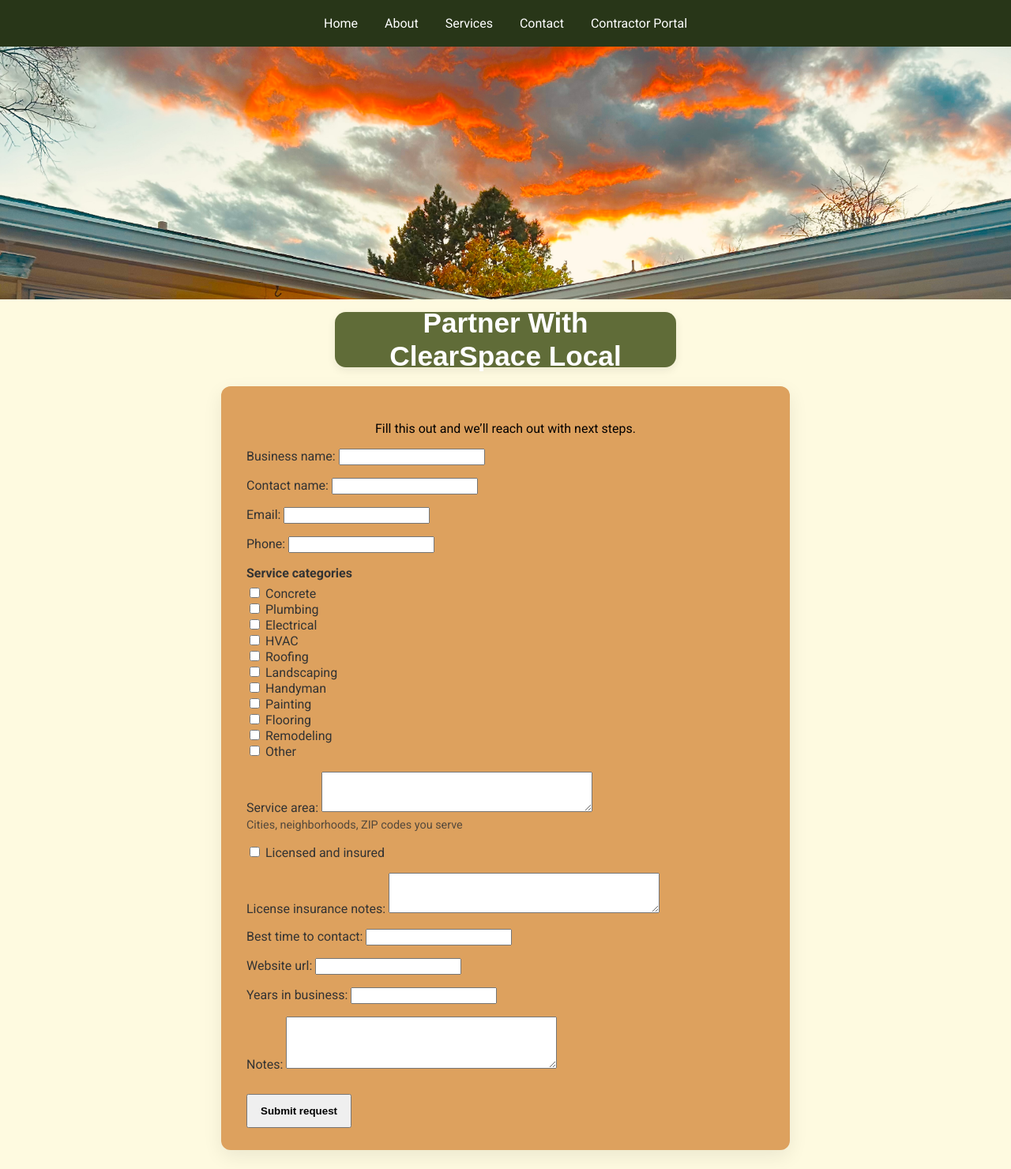
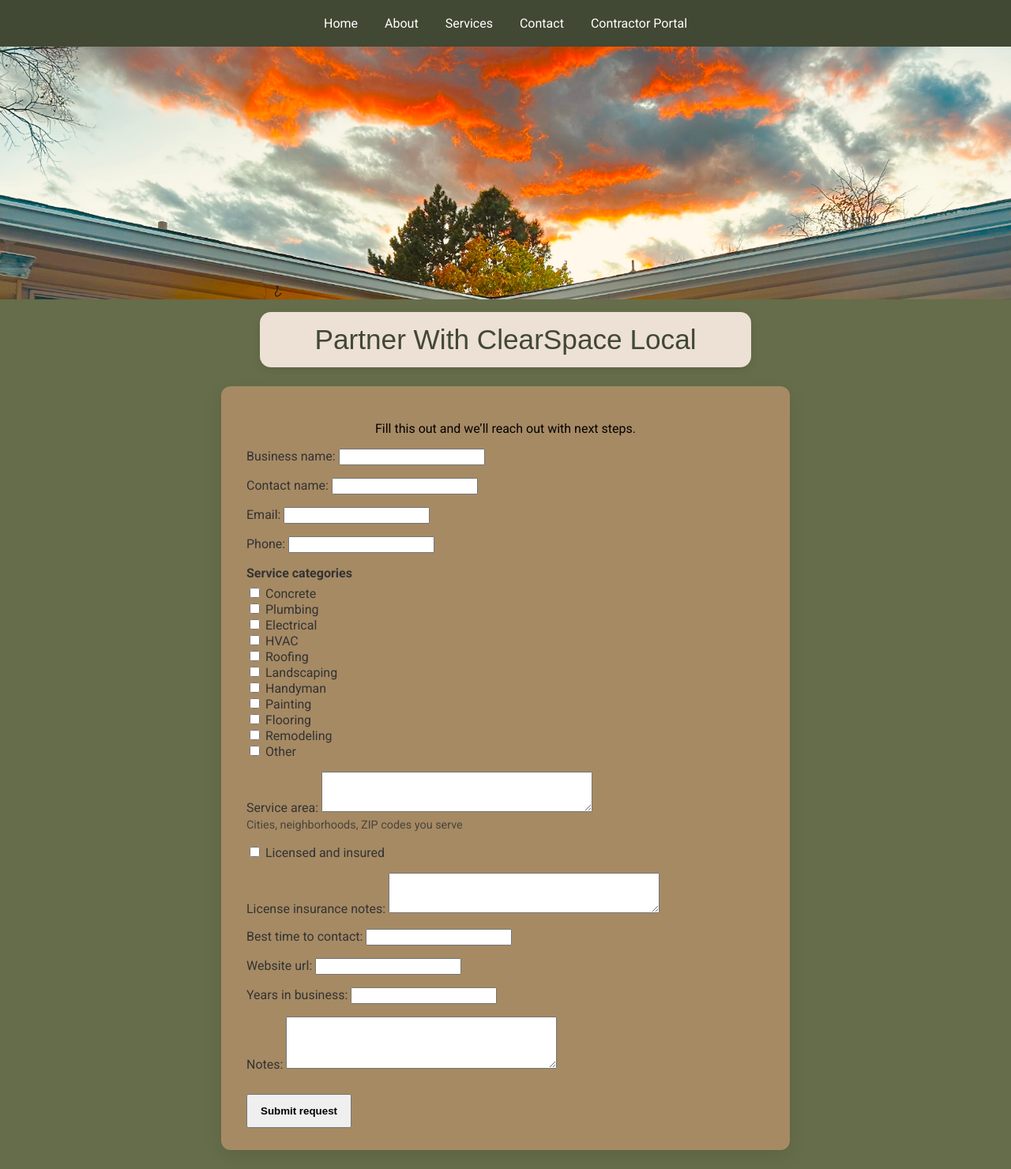
Before and after one commit to Justice-Sparks/ClearSpace-Local, a Django app: page /contractors/apply/ in a window 1280 px wide. Shown: the whole page at 79% size. Run offline with Django 5.2, Linux system fonts and the light colour scheme.

Commit message:
aesthetic changes

```diff
--- a/marketplace/static/css/main.css
+++ b/marketplace/static/css/main.css
@@ -6,7 +6,7 @@
 
 body {
   font-family: 'Roboto', system-ui, sans-serif;
-  background-color: #fefae0;
+  background-color: #656D4A;
   color: #333;
 }
 
@@ -29,7 +29,7 @@
   align-items: center;
   /* flex-wrap: wrap;      <--- mobile friendly */
   padding: 10px 12px;
-  background: #283618;
+  background: #414833;
   /* border-radius: 12px; */
 
   /* Size & position (MOBILE DEFAULT) */
@@ -68,7 +68,7 @@
   left: 0;
   top: calc(100% + 8px);
   min-width: 200px;
-  background: white;
+  background: #EDE0D4;
   border-radius: 12px;
   padding: 8px;
   box-shadow: 0 8px 30px rgba(0,0,0,.18);
@@ -110,6 +110,7 @@
   height: 15vh;
   background-size: cover;
   background-position: top 40%;
+  padding-bottom: 50px #7F5539;
   /* margin-top: 8px; */
   /* border-radius: 5px;
   overflow: hidden; */
@@ -129,6 +130,7 @@
 @media (min-width: 1200px) {
   .hero {
     height: 40vh;
+    padding-bottom: 50px #7F5539;
     /* max-width: 1200px; */
     /* margin-left: auto;
     margin-right: auto;  */
@@ -142,7 +144,7 @@
   max-width: 900px;
   margin: 40px auto;
   padding: 30px;
-  background-color: white;
+  background-color: #A68A64;
   border-radius: 8px;
   box-shadow: 0 4px 12px rgba(0, 0, 0, 0.08);
   text-align: center;
@@ -151,12 +153,13 @@
 .mission-container h2 {
   margin-top: 0;
   font-size: 28px;
+  color: #ffffff;
 }
 
 .mission-container p {
   font-size: 18px;
   line-height: 1.6;
-  color: #555;
+  color: #ffffff;
 }
 
 /* ==== MOBILE TWEAKS FOR MISSION CONTAINER ===== */
@@ -183,12 +186,12 @@
 /* ========================= PAGE TITLES ========================= */
  /* Page Title Container */
 .page-title {
-  width: calc(100% - 24px);      /* Mobile-friendly spacing */
+  width: calc(100% - 30px);      /* Mobile-friendly spacing */
   height: 30px;
   margin: 16px auto 0;           /* Centered, near top */
   padding: 4px 8px;
 
-  background-color: #606c38;
+  background-color: #EDE0D4;
   border-radius: 14px;
 
   text-align: center;
@@ -202,15 +205,15 @@
 .page-title h1 {
   margin: 0;
   font-size: 1.6rem;
-  font-weight: 600;
+  font-weight: 300;
   line-height: 1.2;
-  color: white ;
+  color: #414833;
 }
 
 /* Tablet and up */
 @media (min-width: 768px) {
   .page-title {
-    width: 80%;
+    width: 40%;
     padding: 20px 28px;
   }
 
@@ -222,12 +225,13 @@
 /* Desktop */
 @media (min-width: 1200px) {
   .page-title {
-    width: 30%;
+    width: 45%;
     max-width: 900px;
   }
 
   .page-title h1 {
     font-size: 2.2rem;
+    /* width: 60%; */
   }
 }
 
@@ -297,7 +301,7 @@
 
 /* FORM CONTAINER */
 .form-container {
-    background-color: #DDA15E;
+    background-color: #A68A64;
     padding: 20px;
     border-radius: 12px;
     box-shadow: 0 8px 24px rgba(0, 0, 0, 0.08);
--- a/onboarding/templates/onboarding/contractor_signup.html
+++ b/onboarding/templates/onboarding/contractor_signup.html
@@ -15,6 +15,7 @@
   <section class="page-title">
     <h1>Partner With ClearSpace Local</h1>
   </section>
+
   <main class="form-page-width">
     <!-- OUTSIDE the container -->
 
```
